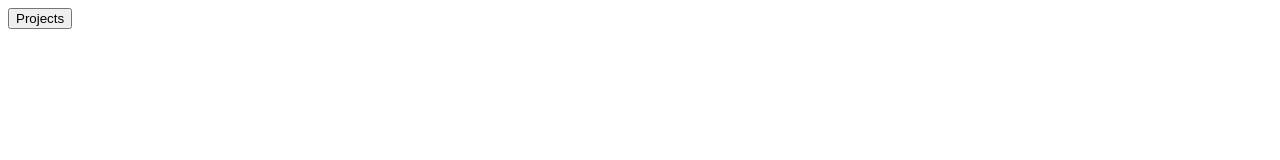
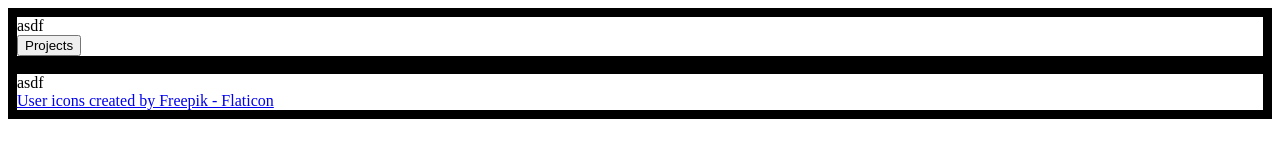
Before and after one commit to Amank1243/odin-todo-list, a website built with webpack: page src/template.html in a window 1280 px wide. Built offline with nearby package versions, Linux system fonts and the light colour scheme.

Commit message:
Added css loader package

```diff
--- a/package.json
+++ b/package.json
@@ -22,6 +22,8 @@
   },
   "homepage": "https://github.com/Amank1243/basic-website-template#readme",
   "devDependencies": {
+    "css-loader": "^7.1.4",
+    "style-loader": "^4.0.0",
     "webpack": "^5.106.2",
     "webpack-cli": "^7.0.2",
     "webpack-dev-server": "^5.2.3"
--- a/src/styles.css
+++ b/src/styles.css
@@ -1,3 +1,14 @@
 body {
     display: flex;
+    flex-direction: column;
 }
+
+#side-bar{
+    border: solid black 0.6em;
+
+    size: 10em;
+}
+
+#main-content {
+    border: solid black 0.6em;
+}
--- a/src/template.html
+++ b/src/template.html
@@ -8,15 +8,20 @@
     <script src="todoItem.js"></script>
 </head>
 <body>
-    <div id="side-bar">
+    <div id="side-bar">asdf
+        <div id="profile"></div>
         <button>Projects</button>
     </div>
 
-    <div id="main-content">
+    <div id="main-content">asdf
         <div class="project">
             <div class="project-name"></div>
             <div class="project-description"></div>
         </div>
+
+        <div id="attribution-footer">
+            <a href="https://www.flaticon.com/free-icons/user" title="user icons">User icons created by Freepik - Flaticon</a>
+        </div>
     </div>
 </body>
 </html>
--- a/webpack.config.js
+++ b/webpack.config.js
@@ -20,8 +20,7 @@ export default {
   },
   plugins: [
     new HtmlWebpackPlugin({
-      template: "./src/template.html",
-      favicon: "",
+      template: "./src/template.html"
     }),
   ],
   module: {
```
Also changed, not shown: 1 other file.
